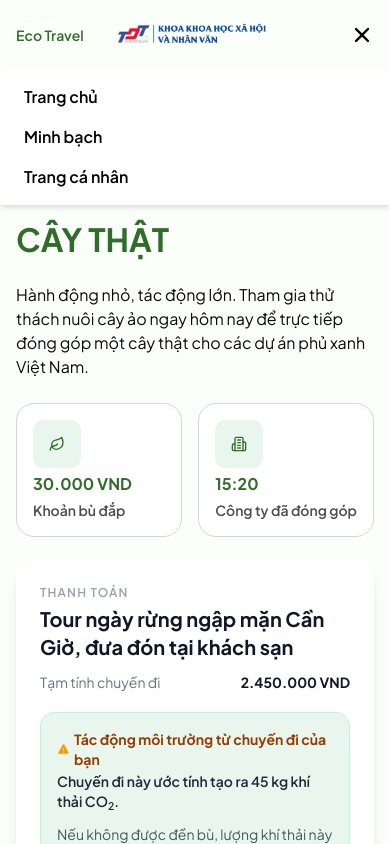
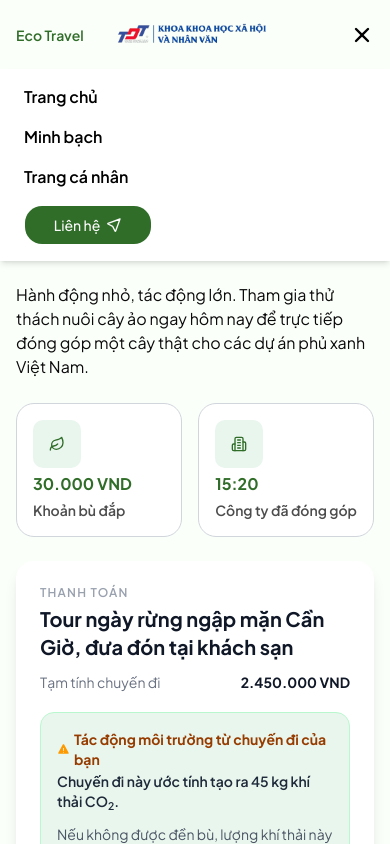
Before and after one commit to NToan324/eco-travel-web, a Next.js app: page / in a window 390 px wide. Both pictures are taken after a click on the button 362 px from the left and 34 px from the top of the page. Shown: the top 844 px of the page. Built offline with nearby package versions, Linux system fonts and the light colour scheme.

Commit message:
[ADD]: Change avtar

```diff
--- a/components/Header.tsx
+++ b/components/Header.tsx
@@ -44,7 +44,9 @@ export default function Header() {
           ))}
         </nav>
         {/* Desktop button */}
-        <ContactDialog />
+        <div className="lg:block hidden">
+          <ContactDialog />
+        </div>
         {/* Mobile toggle */}
         <button
           className="lg:hidden text-2xl"
@@ -71,7 +73,9 @@ export default function Header() {
                 {link.label}
               </Link>
             ))}
-            <ContactDialog />
+            <div className="block lg:hidden">
+              <ContactDialog />
+            </div>
           </nav>
         </div>
       )}
--- a/components/contact/ContactDialog.tsx
+++ b/components/contact/ContactDialog.tsx
@@ -13,7 +13,7 @@ export default function ContactDialog() {
   return (
     <Dialog>
       <DialogTrigger asChild>
-        <Button variant="default" className="hidden lg:flex w-32 h-10">
+        <Button variant="default" className="flex w-32 h-10">
           Liên hệ
           <TbLocation />
         </Button>
```
